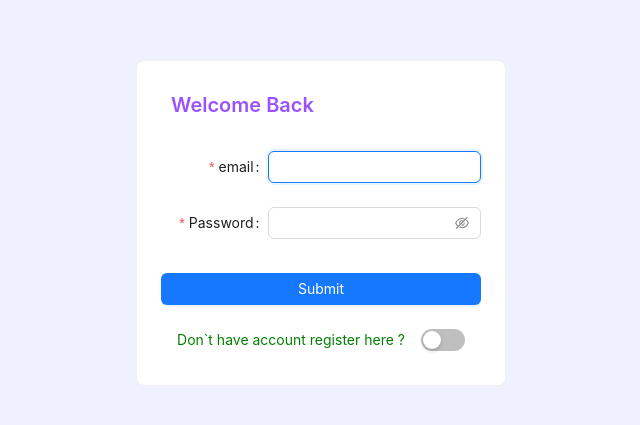
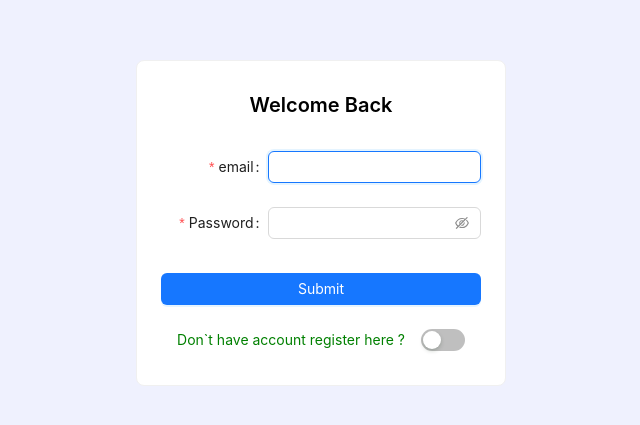
Before and after one commit to 95RahulKumar/react-ecom, a React (Vite) app: page /login in a window 1280 px wide. Shown: the part 177-602 px from the top of the page, without its empty margins (319-959 px from the left). Built offline with nearby package versions, Linux system fonts and the light colour scheme.

Commit message:
fixed login text styling

```diff
--- a/src/pages/Login.jsx
+++ b/src/pages/Login.jsx
@@ -33,7 +33,7 @@ const Login = () => {
   return (
     <LoginWrapper>
         <Card >
-   <Heading as="h4" style={{marginBottom:'25px'
+   <Heading as="h4" style={{marginBottom:'25px',textAlign:'center',color:'#000'
    }}>{`${isRegister ? 'Register Here': 'Welcome Back'}`}</Heading>
      {isRegister == false && <LoginLayout/>}
      {isRegister == true && <ResgisterUser/>}
```
